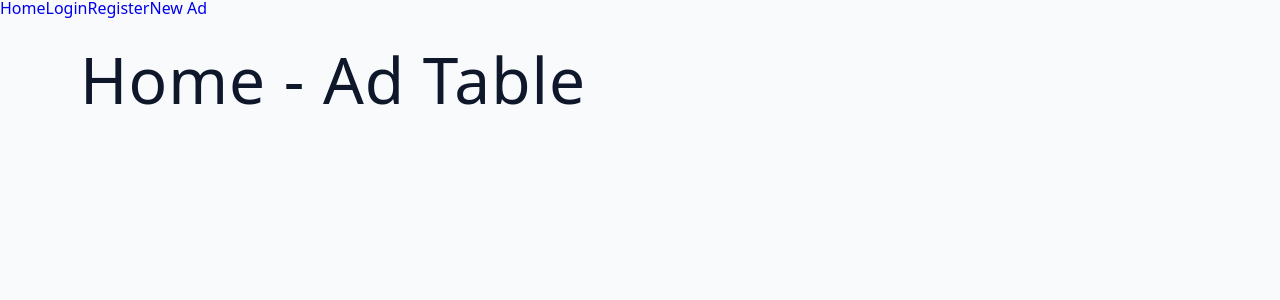
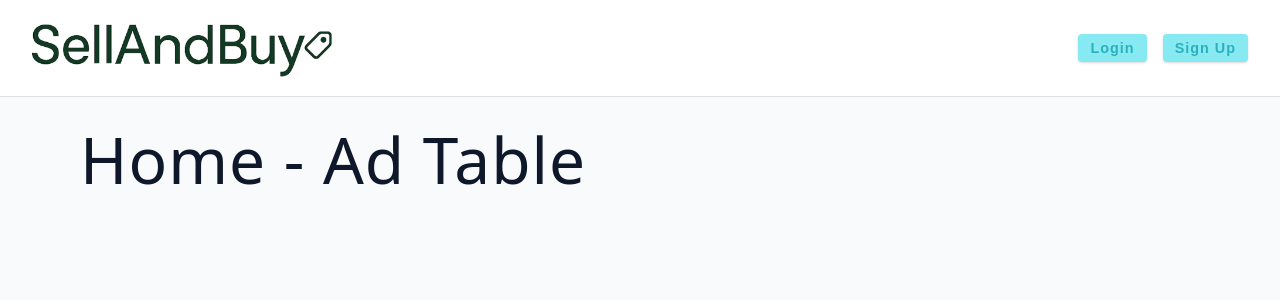
Before and after one commit to zarick1/SellAndBuy, a React (Vite) app in the folder SellAndBuy/client/: page / in a window 1280 px wide. Shown: the top 300 px of the page. Built offline with nearby package versions, Linux system fonts and the light colour scheme.

Commit message:
Fronted - Navbar

```diff
--- /dev/null
+++ b/SellAndBuy/client/src/assets/wrappers/Navbar.js
@@ -0,0 +1,86 @@
+import styled from 'styled-components';
+
+const Wrapper = styled.nav`
+  height: var(--nav-height);
+  display: flex;
+  align-items: center;
+  justify-content: center;
+  box-shadow: 0 1px 0 0 rgba(0, 0, 0, 0.1);
+  background: var(--background-secondary-color);
+  position: sticky;
+  top: 0;
+  z-index: 1000;
+
+  .nav-center {
+    display: flex;
+    width: 95vw;
+    align-items: center;
+    justify-content: space-between;
+  }
+
+  .logo {
+    display: flex;
+    align-items: center;
+    width: 310px;
+    height: 70px;
+    cursor: pointer;
+    border-radius: 8px;
+    overflow: hidden;
+    transition: transform 0.3s ease;
+
+    img {
+      height: 300px;
+      width: auto;
+      display: block;
+      border-radius: 8px;
+    }
+
+    &:hover {
+      transform: scale(1.1);
+    }
+  }
+
+  .btn-container {
+    display: flex;
+    align-items: center;
+  }
+
+  button {
+    cursor: pointer;
+    color: var(--primary-500);
+    background: var(--primary-200);
+    border: none;
+    border-radius: var(--border-radius);
+    letter-spacing: var(--letter-spacing);
+    padding: 0.375rem 0.75rem;
+    box-shadow: var(--shadow-1);
+    transition: var(--transition);
+    text-transform: capitalize;
+    margin-left: 1rem;
+    font-weight: 600;
+    font-size: 0.9rem;
+
+    &:hover {
+      color: var(--primary-200);
+      background: var(--primary-700);
+      box-shadow: var(--shadow-3);
+    }
+  }
+
+  .btn-danger {
+    color: var(--red-dark);
+    background: var(--red-light);
+
+    &:hover {
+      color: var(--white);
+      background: var(--red-dark);
+    }
+  }
+
+  .user-greeting {
+    margin-right: 1rem;
+    font-weight: 600;
+    color: var(--primary-700);
+  }
+`;
+export default Wrapper;
--- a/SellAndBuy/client/src/components/Navbar.jsx
+++ b/SellAndBuy/client/src/components/Navbar.jsx
@@ -1,14 +1,45 @@
-import { Link } from 'react-router-dom';
+import React from 'react';
+import { Link, useNavigate } from 'react-router-dom';
+import Wrapper from '../assets/wrappers/Navbar';
 
 const Navbar = () => {
+  const [user, setUser] = React.useState(() => {
+    const savedUser = localStorage.getItem('user');
+    return savedUser ? JSON.parse(savedUser) : null;
+  });
+
+  const navigate = useNavigate();
+
+  const handleSignOut = () => {
+    localStorage.removeItem('user');
+    setUser(null);
+    navigate('/');
+  };
+
   return (
-    <nav>
-      <Link to="/">Home</Link>
-
-      <Link to="/login">Login</Link>
-      <Link to="/register">Register</Link>
-      <Link to="/ads/new">New Ad</Link>
-    </nav>
+    <Wrapper>
+      <div className="nav-center">
+        <Link to="/" className="logo">
+          <img src="/SellAndBuy.png" alt="SellAndBuy logo" />
+        </Link>
+        <div className="btn-container">
+          {user ? (
+            <>
+              <span className="user-greeting">Hello, {user.username}</span>
+              <button onClick={() => navigate('/add-ad')}>Add Ad</button>
+              <button className="btn-danger" onClick={handleSignOut}>
+                Sign Out
+              </button>
+            </>
+          ) : (
+            <>
+              <button onClick={() => navigate('/login')}>Login</button>
+              <button onClick={() => navigate('/register')}>Sign Up</button>
+            </>
+          )}
+        </div>
+      </div>
+    </Wrapper>
   );
 };
 
```
Also changed, not shown: SellAndBuy/client/public/SellAndBuy.png.
